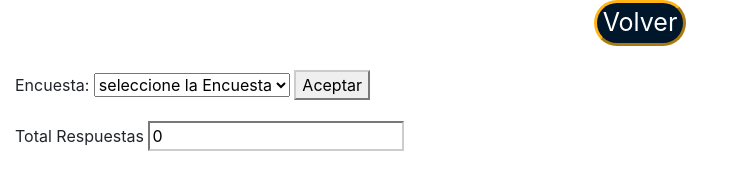
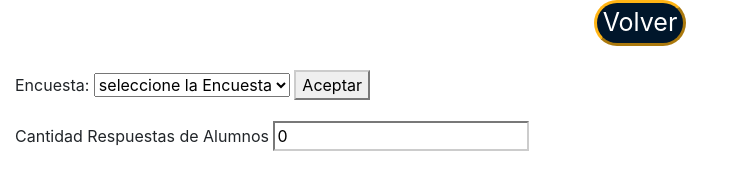
Before and after one commit to fisalazarm/DuocAPP, a PHP site: page /reporteEncuesta.php in a window 1280 px wide. Shown: the part 151-323 px from the top of the page, without its empty margins (0-733 px from the left). Run offline with PHP 8.4, Linux system fonts and the light colour scheme; the visitor is signed in with stand-in values (Sample User, id 1); data that the repository does not hold is empty.

Commit message:
arregloReporte

```diff
--- a/reporteEncuesta.php
+++ b/reporteEncuesta.php
@@ -52,7 +52,7 @@
                     ?>
                         <div class="form-group col-12 col-lg-6">
 
-                    <label >Total Respuestas</label>
+                    <label >Cantidad Respuestas de Alumnos</label>
                     <input type="text" value="<?php echo $cons['cant']?>">
                     </div>
                     <?php } ?>
@@ -76,7 +76,7 @@
                         FROM  respuesta_encuesta
                         WHERE id_encuestafk='$cod' AND respuesta1=1
                         union ALL
-                        SELECT 'Respuesta 1 muy desacuerdos', COUNT(respuesta1),
+                        SELECT 'Respuesta 1  desacuerdos', COUNT(respuesta1),
                         id_encuestafk
                         FROM  respuesta_encuesta
                         WHERE id_encuestafk='$cod' AND respuesta1=2
```
